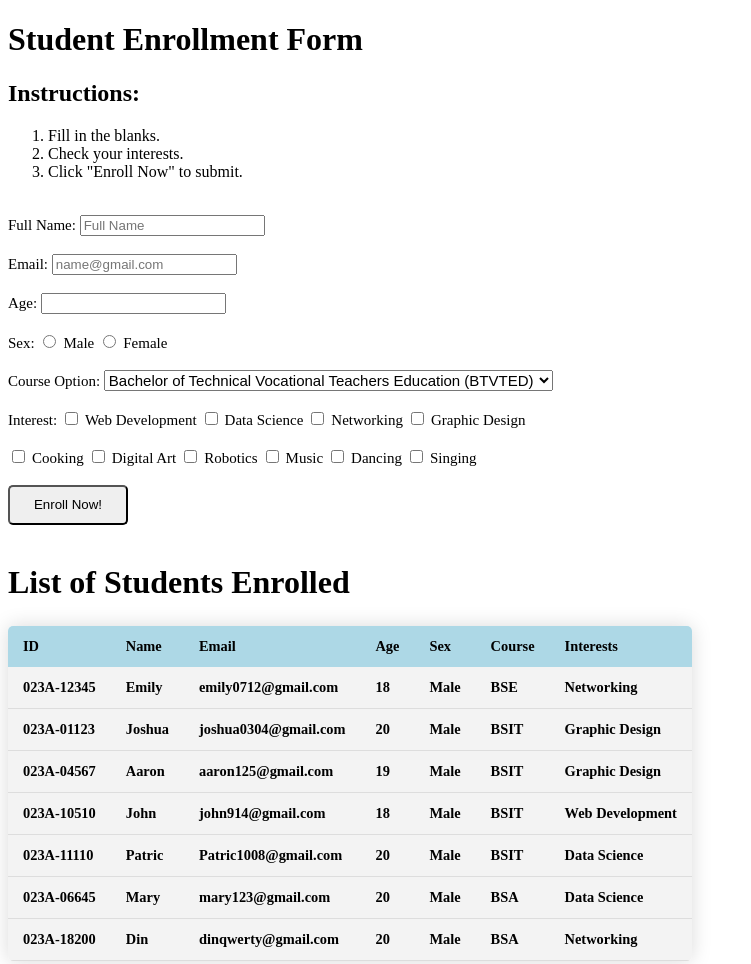
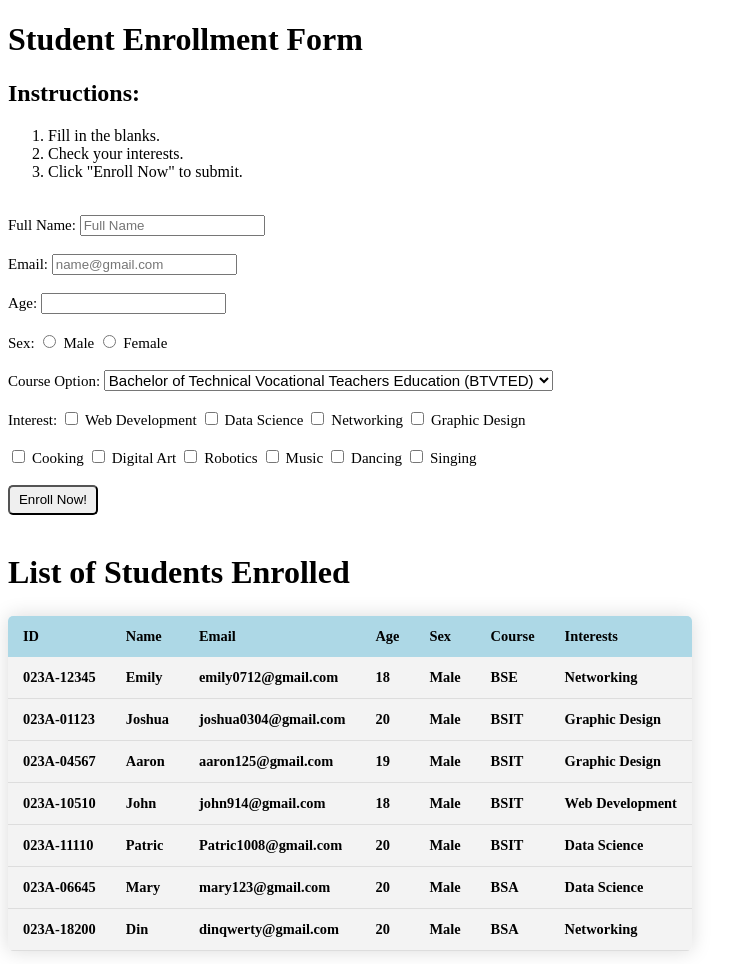
Before and after one commit to jshdnd16/FINALS-QUIZ-3-STUDENT-ENROLLMENT-FORM-using-HTML-and-CSS, a plain HTML site: page index.html in a window 1280 px wide. Shown: the top 964 px of the page, without its empty margins (0-751 px from the left). Drawn offline with Linux system fonts and the light colour scheme.

Commit message:
Update index.html

```diff
--- a/index.html
+++ b/index.html
@@ -111,7 +111,7 @@
         <br>
 
         <div>
-            <button style="border-radius: 5px; height: 40px; width: 120px;">Enroll Now!</button>
+            <button>Enroll Now!</button>
         </div>
 
         <br>
```
